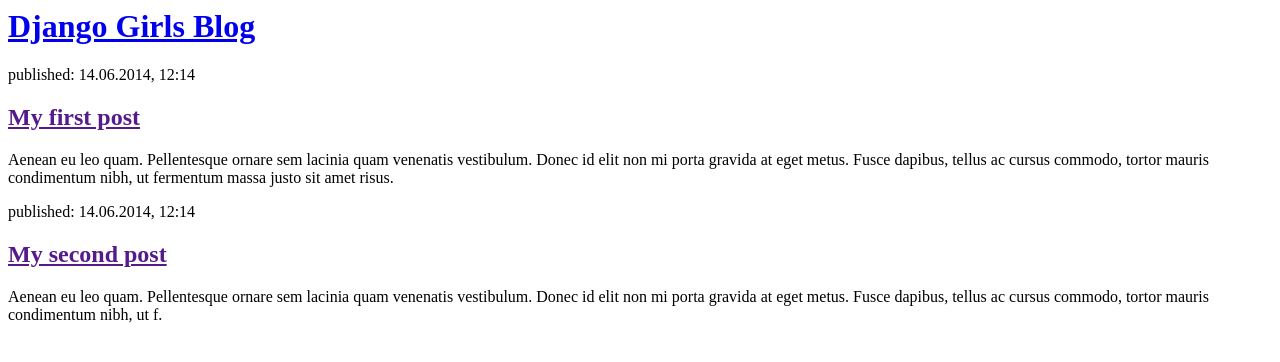
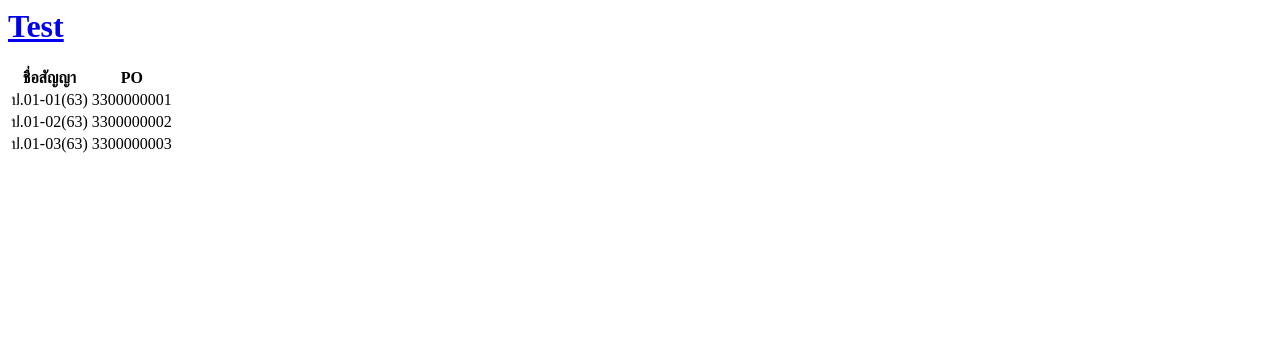
Before and after one commit to pathaibua/my-first-app, a Django app: page /gr_chk/ in a window 1280 px wide. Shown: the top 362 px of the page. Run offline with Django 3.2, Linux system fonts and the light colour scheme; data comes from the database, SQL or seed files in the repository; both versions use the stored data as it was after the commit.

Commit message:
Modified templates to display data from database.

```diff
--- a/mysite/gr_chk/models.py
+++ b/mysite/gr_chk/models.py
@@ -8,6 +8,9 @@
 
     def __str__(self):
         return self.contract_name
+
+    def last_gr_count():
+        pass
 
 class Route(models.Model):
     contract = models.ForeignKey(Contract, on_delete=models.CASCADE)
--- a/mysite/gr_chk/templates/gr_chk/contract_list.html
+++ b/mysite/gr_chk/templates/gr_chk/contract_list.html
@@ -1,22 +1,25 @@
 <html>
     <head>
-        <title>Django Girls blog</title>
+        <title>My Gr_CHK Homepage</title>
     </head>
     <body>
         <div>
-            <h1><a href="/">Django Girls Blog</a></h1>
+            <h1><a href="/">Test</a></h1>
         </div>
 
-        <div>
-            <p>published: 14.06.2014, 12:14</p>
-            <h2><a href="">My first post</a></h2>
-            <p>Aenean eu leo quam. Pellentesque ornare sem lacinia quam venenatis vestibulum. Donec id elit non mi porta gravida at eget metus. Fusce dapibus, tellus ac cursus commodo, tortor mauris condimentum nibh, ut fermentum massa justo sit amet risus.</p>
-        </div>
-
-        <div>
-            <p>published: 14.06.2014, 12:14</p>
-            <h2><a href="">My second post</a></h2>
-            <p>Aenean eu leo quam. Pellentesque ornare sem lacinia quam venenatis vestibulum. Donec id elit non mi porta gravida at eget metus. Fusce dapibus, tellus ac cursus commodo, tortor mauris condimentum nibh, ut f.</p>
-        </div>
+          <div>
+            <table>
+                <tr>
+                  <th>ชื่อสัญญา</th>
+                  <th>PO</th>
+                </tr>
+              {% for contract in contracts %}
+                <tr>
+                  <td>{{ contract }}</td>
+                  <td>{{ contract.po }}</td>
+                </tr>
+              {% endfor %}
+            </table>
+          </div>
     </body>
 </html>
--- a/mysite/gr_chk/views.py
+++ b/mysite/gr_chk/views.py
@@ -1,5 +1,7 @@
 from django.shortcuts import render
+from .models import Contract
 
 # Create your views here.
 def contract_list(request):
-    return render(request, 'gr_chk/contract_list.html', {})
+    contracts = Contract.objects.all().order_by('po')
+    return render(request, 'gr_chk/contract_list.html', {'contracts':contracts})
```
Also changed, not shown: mysite/db.sqlite3.
